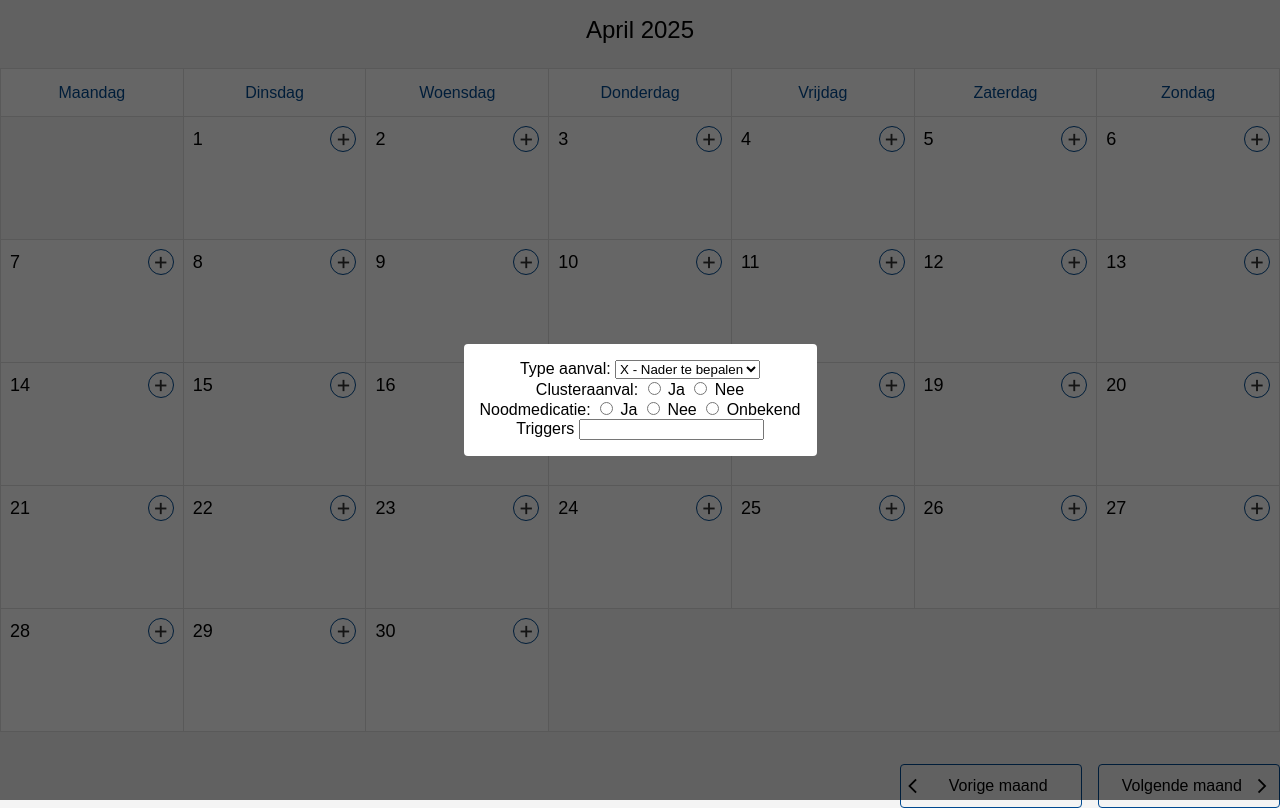
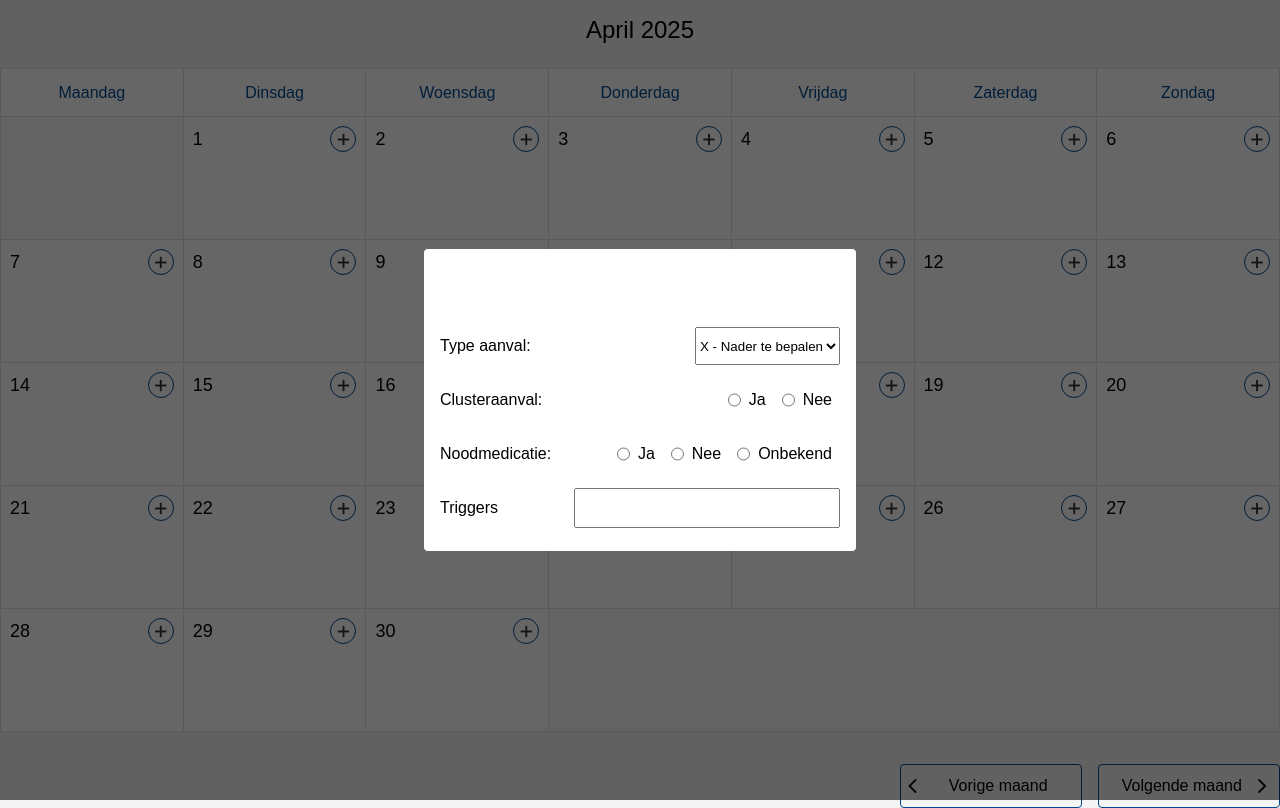
Before and after one commit to BlackCelestialDeer/attackregistration, a website built with Vite: page src/index.html in a window 1280 px wide. Built offline with nearby package versions, Linux system fonts and the light colour scheme.

Commit message:
Updated modal input fields

```diff
--- a/src/assets/scss/components/modal/_base.scss
+++ b/src/assets/scss/components/modal/_base.scss
@@ -14,5 +14,7 @@
 	border-radius: 4px;
 	background-color: var(--cs-color-white);
 
+	min-width: 400px;
+
 	z-index: 20;
 }
--- /dev/null
+++ b/src/assets/scss/components/modal/_content.scss
@@ -0,0 +1,62 @@
+.cs-modal-content {
+	display: flex;
+	flex-direction: column;
+	width: 100%;
+
+	.cs-modal-item {
+		display: flex;
+		align-items: center;
+		margin: 8px 0px;
+		height: 38px;
+
+		.cs-modal-label {
+			display: flex;
+			align-items: center;
+			height: 100%;
+		}
+
+		.cs-modal-input {
+			display: flex;
+			height: 100%;
+			flex: 1;
+			flex-direction: row;
+			align-items: center;
+			justify-content: flex-end;
+
+			label,
+			input,
+			select {
+				display: flex;
+				justify-content: center;
+				align-items: center;
+				height: 100%;
+			}
+
+			label {
+				cursor: pointer;
+				margin-right: 8px;
+			}
+
+			select {
+				cursor: pointer;
+				height: 100%;
+			}
+
+			input[type="radio"] {
+				display: flex;
+				justify-content: center;
+				align-items: center;
+				cursor: pointer;
+				margin: 0px 8px;
+			}
+
+			textarea {
+				resize: none;
+				padding: 0px;
+				width: 75%;
+				padding-inline: 4px;
+				padding-block: 4px;
+			}
+		}
+	}
+}
--- a/src/assets/scss/main.scss
+++ b/src/assets/scss/main.scss
@@ -9,3 +9,4 @@
 
 @forward "./components/modal/base";
 @forward "./components/modal/scrim";
+@forward "./components/modal/content";
--- a/src/index.html
+++ b/src/index.html
@@ -27,37 +27,49 @@
 				<div class="cs-modal-content">
 					<span class="cs-modal-item cs-modal-date"></span>
 					<div class="cs-modal-item cs-modal-attack-type">
-						<label for="type_attack">Type aanval:</label>
+						<label class="cs-modal-label" for="type_attack">Type aanval:</label>
+						<div class="cs-modal-input">
 							<select name="type_attack">
 								<option>X - Nader te bepalen</option>
 								<option>Optie 1</option>
 								<option>Optie 2</option>
 							</select>
 						</div>
+					</div>
 					<div class="cs-modal-item cs-modal-cluster">
-						<span>Clusteraanval: </span>
-						<input type="radio" id="option_yes" value="Ja" name="custer_attack" />
-						<label for="option_yes">Ja</label>
-						<input type="radio" id="option_no" value="Nee" name="custer_attack" />
-						<label for="option_no">Nee</label>
+						<span class="cs-modal-label">Clusteraanval: </span>
+						<div class="cs-modal-input">
+							<input type="radio" id="option_yes_cluster" value="Ja" name="cluster_attack" />
+							<label for="option_yes_cluster">Ja</label>
+							<input type="radio" id="option_no_cluster" value="Nee" name="cluster_attack" />
+							<label for="option_no_cluster">Nee</label>
+						</div>
 					</div>
 					<div class="cs-modal-item cs-modal-medication">
-						<span>Noodmedicatie:</span>
-						<input type="radio" id="option_yes" value="Ja" name="took_medication" />
-						<label for="option_yes">Ja</label>
-						<input type="radio" id="option_no" value="Nee" name="took_medication" />
-						<label for="option_no">Nee</label>
-						<input type="radio" id="option_unknown" value="Onbekend" name="took_medication" />
-						<label for="option_unknown">Onbekend</label>
+						<span class="cs-modal-label">Noodmedicatie:</span>
+						<div class="cs-modal-input">
+							<input type="radio" id="option_yes_medication" value="Ja" name="took_medication" />
+							<label for="option_yes_medication">Ja</label>
+							<input type="radio" id="option_no_medication" value="Nee" name="took_medication" />
+							<label for="option_no_medication">Nee</label>
+							<input
+								type="radio"
+								id="option_unknown_medication"
+								value="Onbekend"
+								name="took_medication"
+							/>
+							<label for="option_unknown_medication">Onbekend</label>
+						</div>
 					</div>
 					<div class="cs-modal-item cs-modal-triggers">
-						<label for="triggers">Triggers</label>
-						<input type="text" name="triggers" />
+						<label for="triggers" class="cs-modal-label">Triggers</label>
+						<div class="cs-modal-input">
+							<textarea type="text" name="triggers" rows="2" cols="30" wrap="hard"></textarea>
 						</div>
 					</div>
 				</div>
-			<div class="cs-scrim">
 			</div>
+			<div class="cs-scrim"></div>
 		</app>
 	</body>
 </html>
```
Lines whose indentation alone changed are shown as unchanged.
